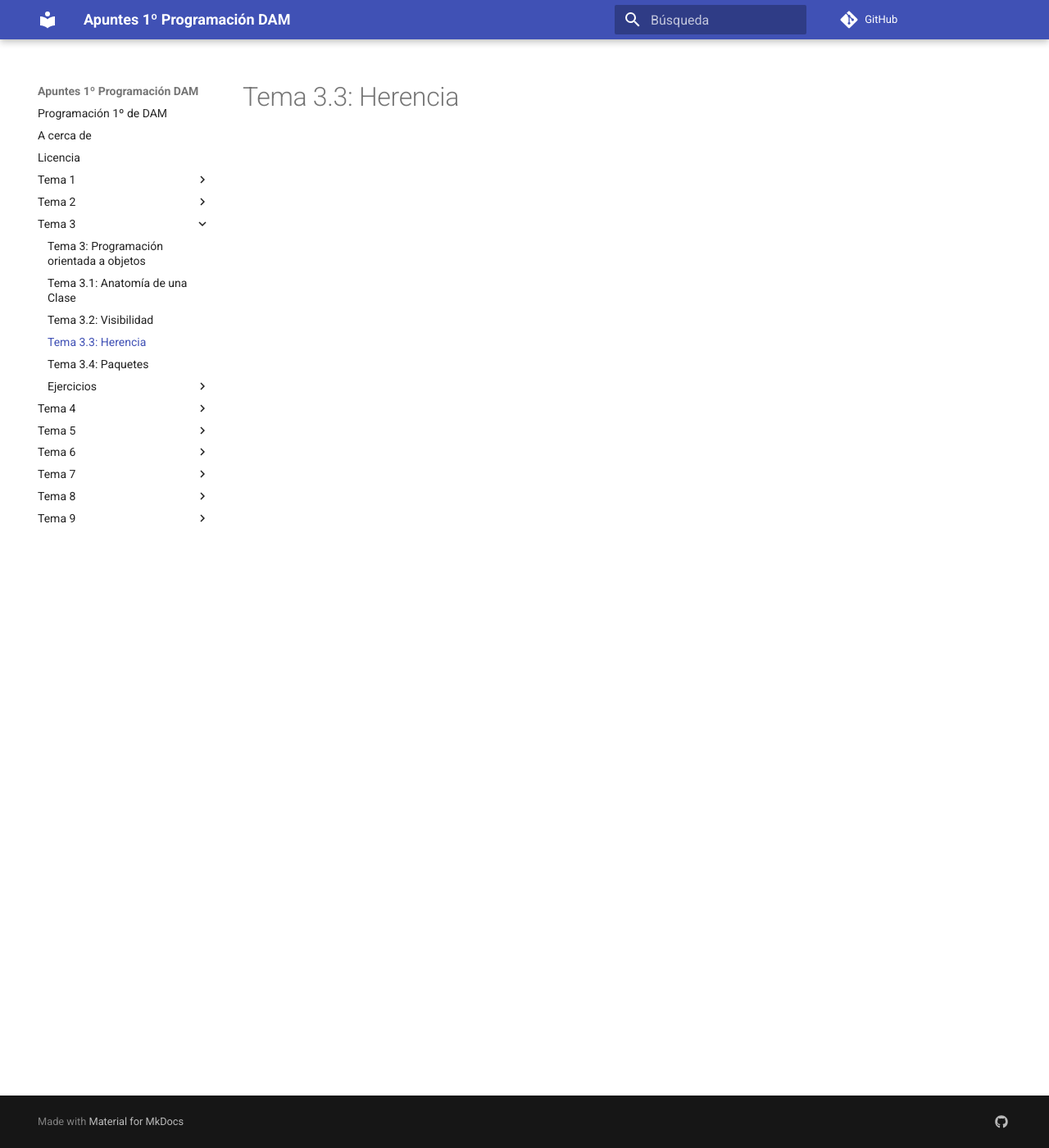
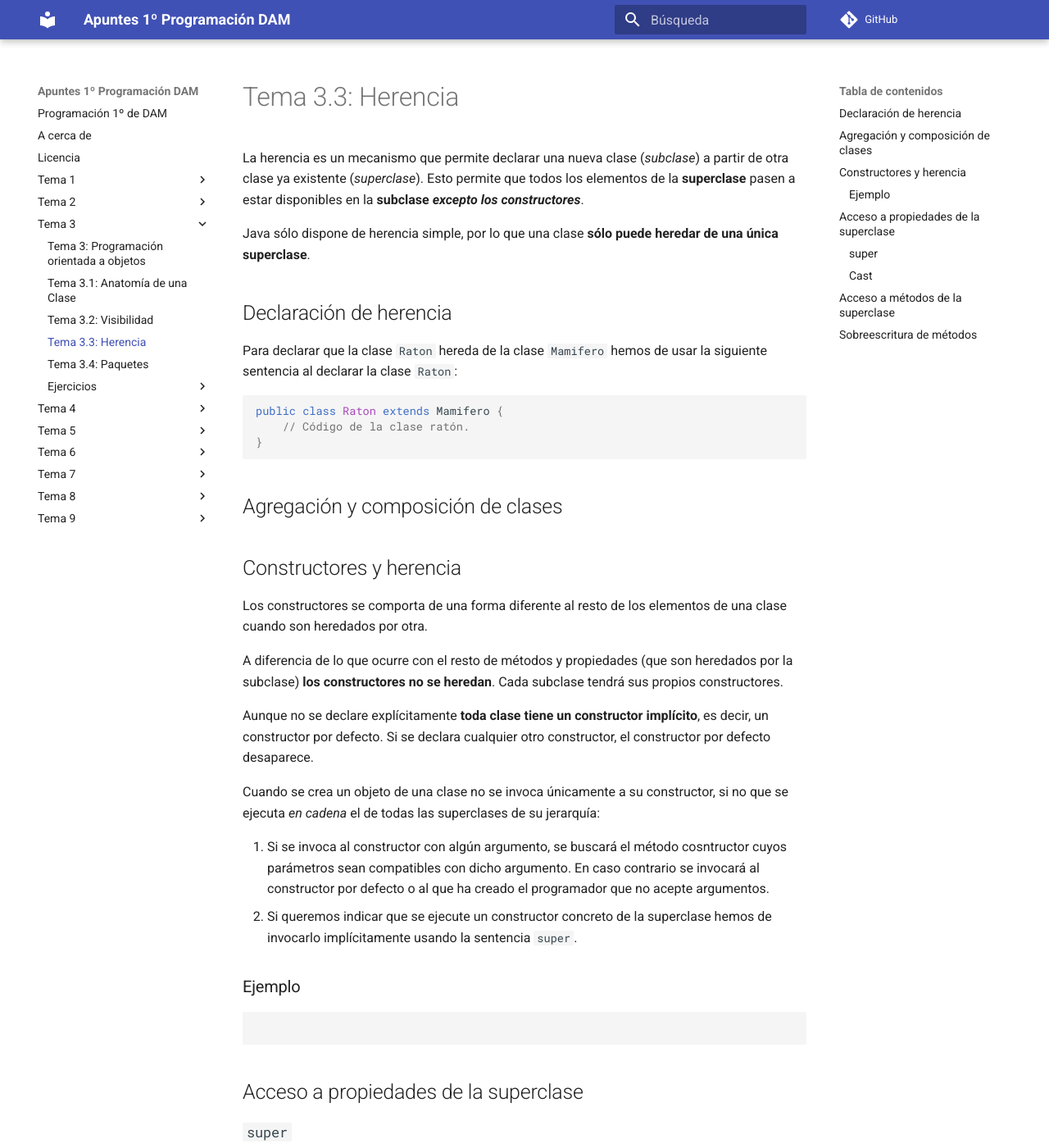
Before and after one commit to mmourazos/DAM_PR_Apuntes, an MkDocs documentation site: the page built from docs/Tema 3/T3.3 - Herencia.md, in a window 1280 px wide and 1400 px high. Shown: the whole window at 82% size. Built offline with MkDocs 1.6.1 and Material for MkDocs 9.7.7, drawn with Linux system fonts in a browser that asks for light colours; comment, search, counter and statistics services are not loaded; some of the changed text lies outside the part shown.

Commit message:
Herencia

````diff
--- a/docs/Tema 3/T3.3 - Herencia.md
+++ b/docs/Tema 3/T3.3 - Herencia.md
@@ -1 +1,47 @@
 # Tema 3.3: Herencia
+
+La herencia es un mecanismo que permite declarar una nueva clase (*subclase*) a partir de otra clase ya existente (*superclase*). Esto permite que todos los elementos de la **superclase** pasen a estar disponibles en la **subclase** ***excepto los constructores***.
+
+Java sólo dispone de herencia simple, por lo que una clase **sólo puede heredar de una única superclase**.
+
+## Declaración de herencia
+
+Para declarar que la clase `Raton` hereda de la clase `Mamifero` hemos de usar la siguiente sentencia al declarar la clase `Raton`:
+
+```java
+public class Raton extends Mamifero {
+    // Código de la clase ratón.
+}
+```
+
+## Agregación y composición de clases
+
+## Constructores y herencia
+
+Los constructores se comporta de una forma diferente al resto de los elementos de una clase cuando son heredados por otra.
+
+A diferencia de lo que ocurre con el resto de métodos y propiedades (que son heredados por la subclase) **los constructores no se heredan**. Cada subclase tendrá sus propios constructores.
+
+Aunque no se declare explícitamente **toda clase tiene un constructor implícito**, es decir, un constructor por defecto. Si se declara cualquier otro constructor, el constructor por defecto desaparece.
+
+Cuando se crea un objeto de una clase no se invoca únicamente a su constructor, si no que se ejecuta *en cadena* el de todas las superclases de su jerarquía:
+
+1. Si se invoca al constructor con algún argumento, se buscará el método cosntructor cuyos parámetros sean compatibles con dicho argumento. En caso contrario se invocará al constructor por defecto o al que ha creado el programador que no acepte argumentos.
+2. Si queremos indicar que se ejecute un constructor concreto de la superclase hemos de invocarlo implícitamente usando la sentencia `super`.
+
+### Ejemplo
+
+```java
+
+
+```
+
+## Acceso a propiedades de la superclase
+
+### `super`
+
+### *Cast*
+
+## Acceso a métodos de la superclase
+
+## Sobreescritura de métodos
````
Also changed, not shown: docs/Tema 2/Ejercicios/T2 - Ejercicios.md (+10 -0 lines), 3 other files.
